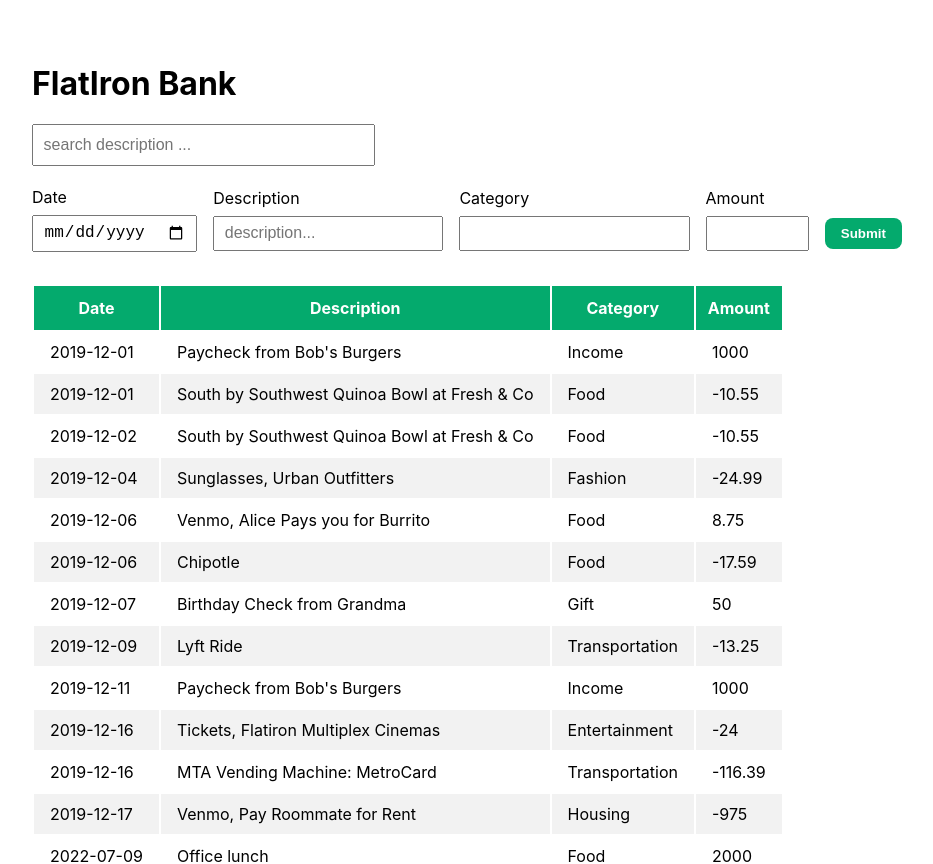
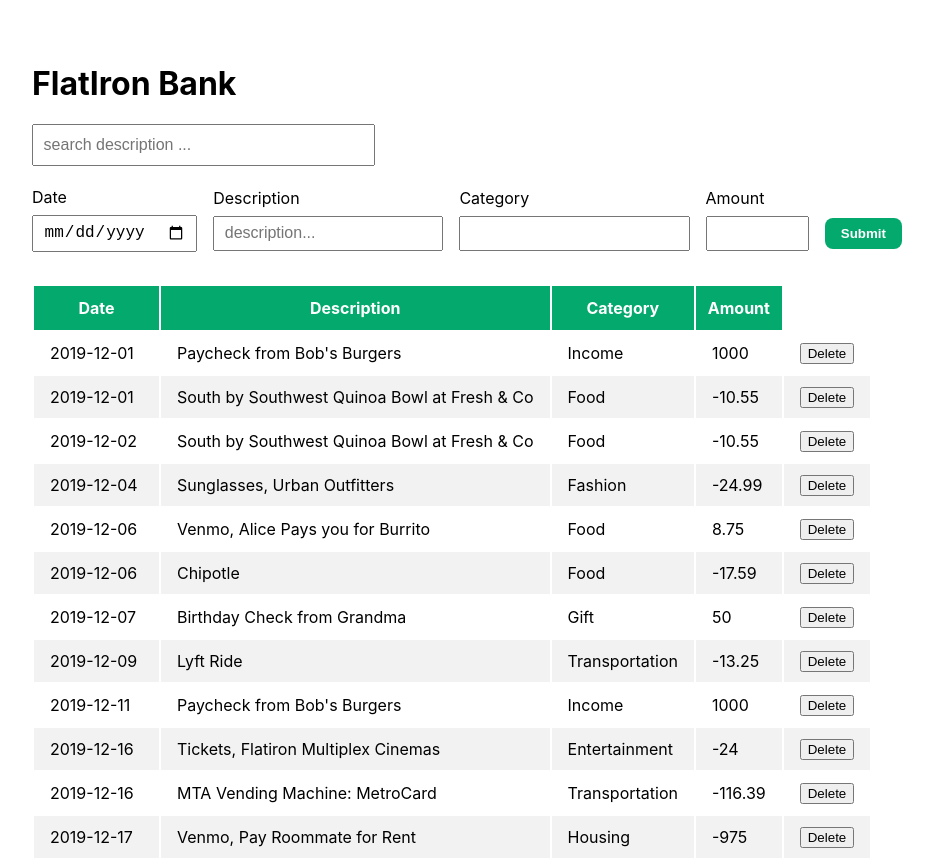
Before and after one commit to arnold-aswan/Bank-Of-Flatiron, a React (Create React App) app: page / in a window 1280 px wide. Shown: the top 864 px of the page, without its empty margins (32-965 px from the left). Built offline with nearby package versions, Linux system fonts and the light colour scheme; data requests are answered from the project's data file.

Commit message:
function that removestransactions to table

```diff
--- a/src/App.js
+++ b/src/App.js
@@ -17,6 +17,12 @@ function App() {
       .then((response) => response.json())
       .then((data) => setTransaction(data));
   }, []);
+
+  const handleDelete = (id) => {
+    const remTransactions = transaction.filter((item) => id !== item.id);
+    console.log(remTransactions);
+    setTransaction(remTransactions);
+  };
 
   const handleChange = (search) => {
     setSearch(search);
@@ -45,8 +51,20 @@ function App() {
   const handleSubmit = (e) => {
     e.preventDefault();
     const newTransaction = [...transaction, formData];
-    console.log(newTransaction);
     setTransaction(newTransaction);
+    // try {
+    //   fetch("http://localhost:3000/transactions", {
+    //     method: "POST",
+    //     headers: {
+    //       "Content-Type": "application/json",
+    //     },
+    //     body: JSON.stringify(newTransaction),
+    //   })
+    //     .then((r) => r.json())
+    //     .then((data) => setTransaction(newTransaction));
+    // } catch (error) {
+    //   console.log(error + "something went wrong");
+    // }
   };
 
   const filteredData = filtered.map((trans) => {
@@ -56,6 +74,11 @@ function App() {
         <td>{trans.description}</td>
         <td>{trans.category}</td>
         <td>{trans.amount}</td>
+        <td>
+          <button className="delete-btn" onClick={() => handleDelete(trans.id)}>
+            Delete
+          </button>
+        </td>
       </tr>
     );
   });
@@ -67,6 +90,11 @@ function App() {
         <td>{trans.description}</td>
         <td>{trans.category}</td>
         <td>{trans.amount}</td>
+        <td>
+          <button className="delete-btn" onClick={() => handleDelete(trans.id)}>
+            Delete
+          </button>
+        </td>
       </tr>
     );
   });
```
